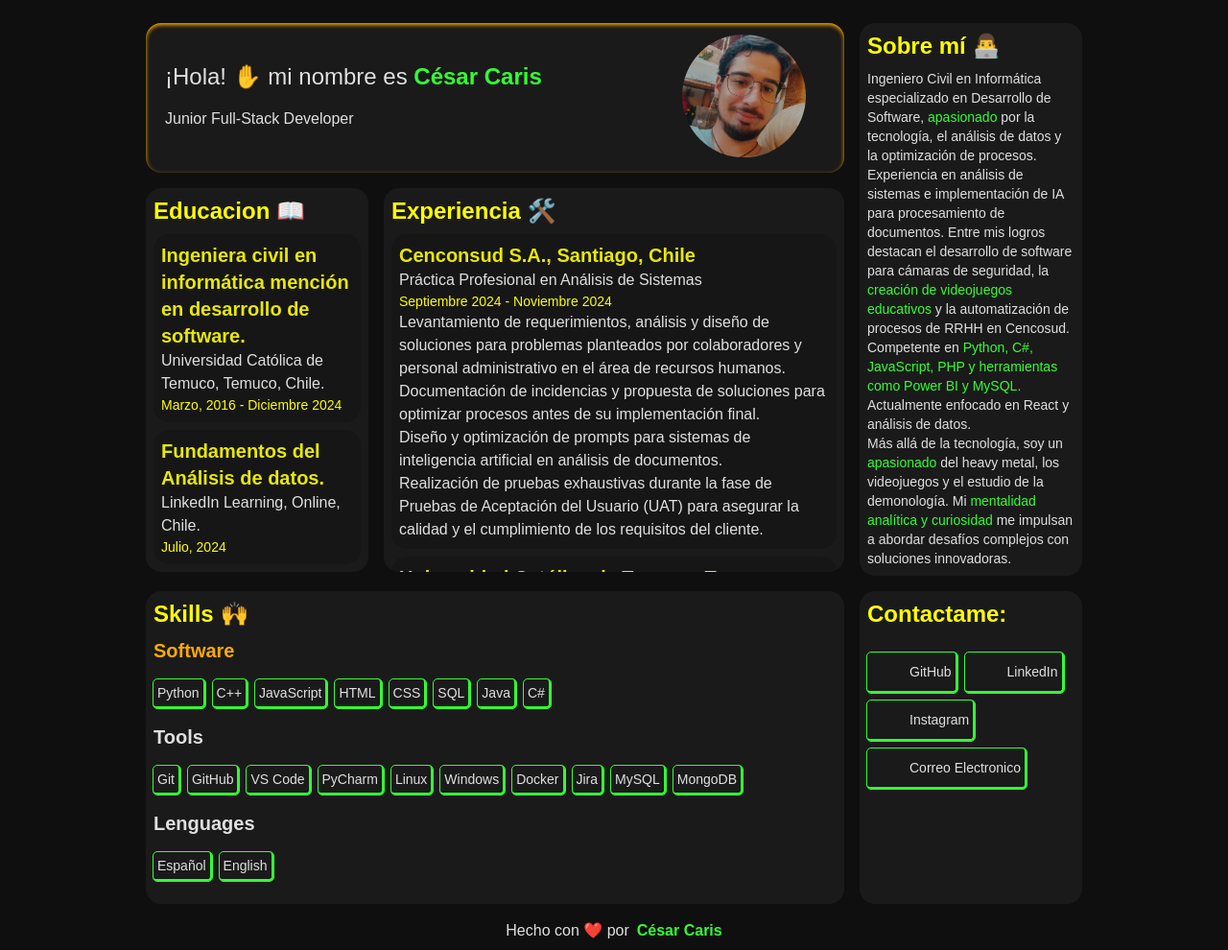
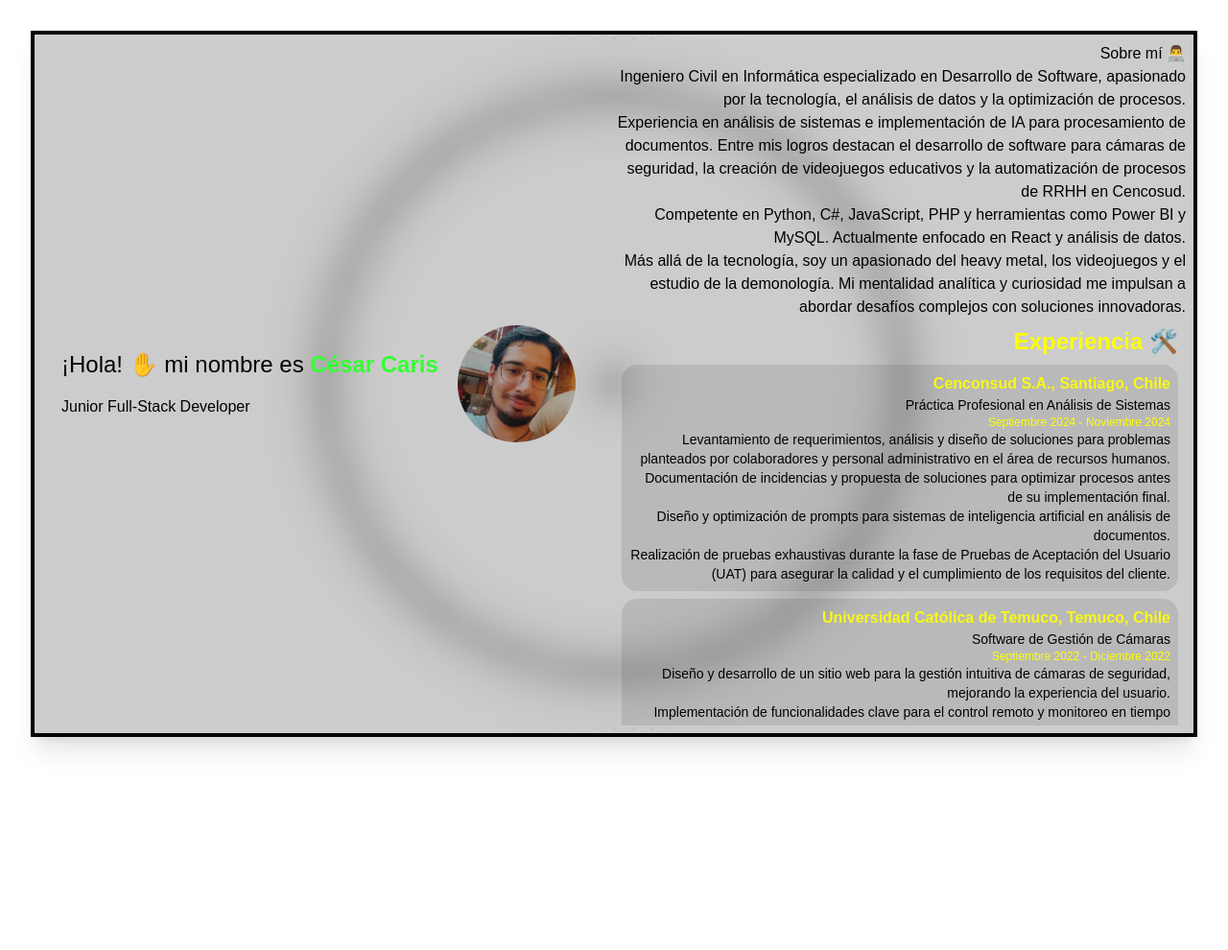
Before and after one commit to ccarisastete/portafolio-astro, an Astro site: page / in a window 1280 px wide. Shown: the whole page at 96% size. After the commit the page ends 800 px from the top, so only its background shows below. Built offline with nearby package versions, Linux system fonts and the light colour scheme; Astro itself is replaced by a stand-in of ours; some icons are missing.

Commit message:
Cambios en la pagina web nueva

```diff
--- a/src/components/About.astro
+++ b/src/components/About.astro
@@ -1,29 +1,27 @@
-<div class="p-2">
-  <h1 class="font-bold text-2xl text-detail-purple pb-2">Sobre mí 👨‍💻</h1>
-  <div class="text-sm">
+<div class="">
+  <h1 class="">Sobre mí 👨‍💻</h1>
+  <div class="">
     <p>
       Ingeniero Civil en Informática especializado en Desarrollo de Software,
-      <span class="text-btn-blue">apasionado</span> por la tecnología, el análisis
-      de datos y la optimización de procesos.
+      <span class="">apasionado</span> por la tecnología, el análisis de datos y
+      la optimización de procesos.
     </p>
     <p>
       Experiencia en análisis de sistemas e implementación de IA para
       procesamiento de documentos. Entre mis logros destacan el desarrollo de
-      software para cámaras de seguridad, la <span class="text-btn-blue"
+      software para cámaras de seguridad, la <span class=""
         >creación de videojuegos educativos</span
       > y la automatización de procesos de RRHH en Cencosud.
     </p>
     <p>
-      Competente en <span class="text-btn-blue"
+      Competente en <span class=""
         >Python, C#, JavaScript, PHP y herramientas como Power BI y MySQL.</span
       > Actualmente enfocado en React y análisis de datos.
     </p>
     <p>
-      Más allá de la tecnología, soy un <span class="text-btn-blue"
-        >apasionado</span
-      >
+      Más allá de la tecnología, soy un <span class="">apasionado</span>
       del heavy metal, los videojuegos y el estudio de la demonología. Mi <span
-        class="text-btn-blue">mentalidad analítica y curiosidad</span
+        class="">mentalidad analítica y curiosidad</span
       > me impulsan a abordar desafíos complejos con soluciones innovadoras.
     </p>
   </div>
--- a/src/components/Bento.astro
+++ b/src/components/Bento.astro
@@ -1,38 +1,23 @@
 ---
+import About from "./About.astro";
 import Header from "./Header.astro";
-import About from "./About.astro";
+import Education from "./Education.astro";
 import Experiencie from "./Experiencie.astro";
-import Education from "./Education.astro";
 import Skills from "./Skills.astro";
-import Footer from "./Footer.astro";
 ---
 
-<div class="grid grid-cols-1 sm:grid-cols-2 lg:grid-cols-4 gap-4 p-4">
 <div
-    class="bg-card-bg rounded-2xl inset-shadow-sm inset-shadow-hover-goldy col-span-1 sm:col-span-3"
+  class="w-full h-full border-4 border-black bg-black/20 backdrop-blur-md backdrop-saturate-150 shadow-xl"
 >
-    <Header />
-  </div>
-
+  <div class="grid grid-cols-2 h-full p-2">
+    <div class="w-full h-full flex justify-center items-center"><Header /></div>
     <div
-    class="col-span-1 row-span-1 sm:col-span-1 sm:row-span-2 rounded-2xl bg-card-bg"
+      class="w-full h-full flex flex-col no-scrollbar overflow-auto text-right"
     >
       <About />
-  </div>
-
-  <div class="col-span-1 rounded-2xl sm:overflow-auto sm:h-100 bg-card-bg">
+      <Experiencie />
       <Education />
-  </div>
-
-  <div
-    class="col-span-1 sm:col-span-2 rounded-2xl sm:overflow-auto sm:h-100 bg-card-bg"
-  >
-    <Experiencie />
-  </div>
-  <div class="col-span-1 sm:col-span-3 rounded-2xl overflow-auto bg-card-bg">
       <Skills />
     </div>
-  <div class="col-span-1 sm:col-span-1 rounded-2xl overflow-auto bg-card-bg">
-    <Footer />
   </div>
 </div>
--- a/src/components/Experiencie.astro
+++ b/src/components/Experiencie.astro
@@ -4,7 +4,9 @@ const work = await Astro.glob("../pages/experiencie/*.md");
 ---
 
 <div class="p-2">
-  <h1 class="font-bold text-2xl text-detail-purple pb-2">Experiencia 🛠️</h1>
+  <h1 class="font-bold text-2xl text-detail-purple pb-2">
+    Experiencia <span>🛠️</span>
+  </h1>
   <div class="grid grid-col-3 gap-2">
     {
       work.map((item) => {
--- a/src/layouts/Layout.astro
+++ b/src/layouts/Layout.astro
@@ -11,13 +11,96 @@ import "../styles/global.css";
     <meta name="generator" content={Astro.generator} />
     <title>Portafolio</title>
   </head>
-  <body class="p-2 max-w-5xl bg-background-gray text-text-gray mx-auto">
+  <body class="p-8 h-screen">
+    <canvas id="spiral"></canvas>
     <slot />
-    <p class="flex items-center justify-center">
-      Hecho con ❤️ por <span class="text-btn-blue font-bold pl-2"
-        >César Caris</span
-      >
-    </p>
+    <script>
+      const canvas = document.getElementById("spiral");
+      const ctx = canvas.getContext("2d");
+      let width, height;
+
+      const spacing = 20;
+      let points = [];
+
+      function resizeCanvas() {
+        width = canvas.width = window.innerWidth;
+        height = canvas.height = window.innerHeight;
+        setupPoints();
+      }
+
+      window.addEventListener("resize", resizeCanvas);
+      resizeCanvas();
+      function setupPoints() {
+        points = [];
+        for (let x = 0; x < width; x += spacing) {
+          for (let y = 0; y < height; y += spacing) {
+            const dx = x - width / 2;
+            const dy = y - height / 2;
+            const distance = Math.sqrt(dx * dx + dy * dy);
+            points.push({ x, y, distance });
+          }
+        }
+      }
+
+      const waveSpeed = 1;
+      const waveInterval = 5000; // ms entre olas
+      const waveWidth = 80;
+      const maxPointSize = 5;
+      const maxOpacity = 1;
+
+      let waves = [];
+
+      function addWave() {
+        waves.push({ radius: 0 });
+      }
+
+      // ⏱️ Crear una nueva ola cada cierto tiempo
+      setInterval(addWave, waveInterval);
+      addWave(); // empezar con una ola activa
+
+      function draw() {
+        ctx.clearRect(0, 0, width, height);
+
+        for (const point of points) {
+          let finalOpacity = 0;
+          let finalSize = 0;
+
+          for (const wave of waves) {
+            const diff = Math.abs(point.distance - wave.radius);
+            if (diff < waveWidth) {
+              const t = 1 - diff / waveWidth;
+              const opacity = t * maxOpacity;
+              const size = t * maxPointSize;
+
+              if (opacity > finalOpacity) {
+                finalOpacity = opacity;
+                finalSize = size;
+              }
+            }
+          }
+
+          if (finalOpacity > 0) {
+            ctx.beginPath();
+            ctx.arc(point.x, point.y, finalSize, 0, Math.PI * 2);
+            ctx.fillStyle = `rgba(0, 0, 0, ${finalOpacity})`;
+            ctx.fill();
+          }
+        }
+
+        // mover olas
+        for (const wave of waves) {
+          wave.radius += waveSpeed;
+        }
+
+        // eliminar olas fuera del canvas
+        const maxDistance = Math.sqrt(width ** 2 + height ** 2);
+        waves = waves.filter((w) => w.radius < maxDistance + waveWidth);
+
+        requestAnimationFrame(draw);
+      }
+
+      draw();
+    </script>
   </body>
 </html>
 
--- a/src/styles/global.css
+++ b/src/styles/global.css
@@ -8,3 +8,14 @@
   --color-hover-goldy: #ffaa00;
   --color-card-bg: #1a1a1a;
 }
+
+canvas{
+  position: fixed;
+  top: 0;
+  left: 0;
+  z-index: -1;
+}
+
+.no-scrollbar::-webkit-scrollbar{
+  display: none;
+}
--- a/src/utils/Card.astro
+++ b/src/utils/Card.astro
@@ -2,15 +2,15 @@
 const { title, subtitle, date, content = "" } = Astro.props;
 ---
 
-<div class="bg-background-gray/30 rounded-2xl p-2">
-  <h1 class="font-bold text-xl text-detail-purple/90">
+<div class="bg-background-gray/10 rounded-2xl p-2">
+  <h1 class="font-bold text-base text-detail-purple/90">
     {title}
   </h1>
-  <h2 class="text-md">
+  <h2 class="text-sm">
     {subtitle}
   </h2>
-  <h3 class="text-sm text-detail-purple">{date}</h3>
-  <div>
+  <h3 class="text-xs text-detail-purple">{date}</h3>
+  <div class="text-sm">
     <Fragment set:html={content} />
   </div>
 </div>
```
Also changed, not shown: src/assets/bg-cyberpunk.webp (added). Lines whose indentation alone changed are shown as unchanged.
